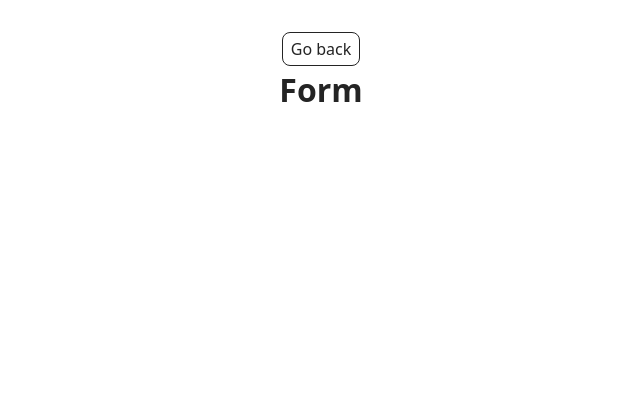
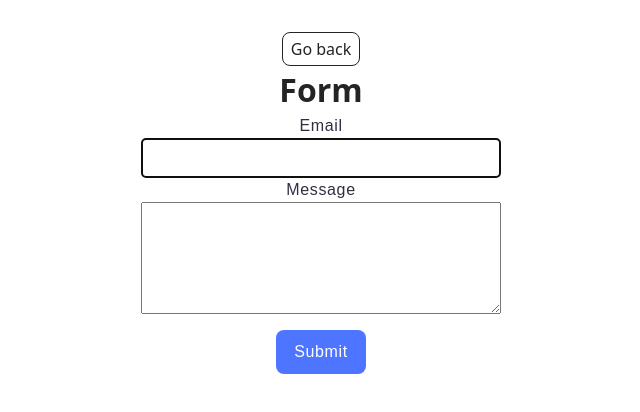
Before and after one commit to BogdanGoIT/goit-124-js-hw-09, a website built with Vite: page src/2-form.html in a window 1280 px wide. Shown: the whole page, without its empty margins (319-959 px from the left). Built offline with nearby package versions, Linux system fonts and the light colour scheme.

Commit message:
add js-hw9 2-form

```diff
--- a/src/2-form.html
+++ b/src/2-form.html
@@ -12,6 +12,18 @@
       <div class="container">
         <a class="back-link" href="./index.html">Go back</a>
         <h1 class="main-title">Form</h1>
+
+        <form class="feedback-form" autocomplete="off">
+          <label>
+            Email
+            <input type="email" name="email" autofocus />
+          </label>
+          <label>
+            Message
+            <textarea name="message" rows="8"></textarea>
+          </label>
+          <button type="submit">Submit</button>
+        </form>
       </div>
     </main>
 
--- a/src/css/base.css
+++ b/src/css/base.css
@@ -74,3 +74,50 @@ ol {
 .simple-lightbox {
   background: rgba(46, 47, 66, 0.8);
 }
+
+/* Form */
+.feedback-form {
+  font-family: 'Montserrat', sans-serif;
+  font-weight: 400;
+  font-size: 16px;
+  line-height: 1.5;
+  letter-spacing: 0.04em;
+  color: #2e2f42;
+}
+
+.feedback-form label {
+  display: flex;
+  flex-direction: column;
+  justify-content: center;
+  align-items: center;
+}
+
+.feedback-form label input {
+  display: block;
+
+  border: 1px solid #808080;
+  border-radius: 4px;
+  width: 360px;
+  height: 40px;
+}
+
+textarea {
+  display: block;
+  width: 360px;
+  height: 112px;
+}
+
+.feedback-form button {
+  margin-top: 16px;
+  border-radius: 8px;
+  padding: 8px 16px;
+  border-color: transparent;
+
+  background: #4e75ff;
+
+  font-weight: 500;
+  font-size: 16px;
+  line-height: 150%;
+  letter-spacing: 0.04em;
+  color: #fff;
+}
--- a/src/js/2-form.js
+++ b/src/js/2-form.js
@@ -1 +1,36 @@
-console.log('Form');
+const KEY = 'feedback-form-state';
+
+const form = document.querySelector('.feedback-form');
+form.addEventListener('input', inputClick);
+form.addEventListener('submit', formSubmit);
+
+const formData = { email: '', message: '' };
+
+const localeData = JSON.parse(localStorage.getItem(KEY)) ?? {};
+
+const { message, email } = localeData;
+
+form.elements.message.value = message ?? '';
+form.elements.email.value = email ?? '';
+
+formData.email = email;
+formData.message = message;
+
+function inputClick(evt) {
+  const { target } = evt;
+  formData[target.name] = target.value.trim();
+
+  localStorage.setItem(KEY, JSON.stringify(formData));
+}
+
+function formSubmit(evt) {
+  evt.preventDefault();
+
+  if (formData.email && formData.message) {
+    console.log(formData);
+    localStorage.removeItem(KEY);
+    form.reset();
+  } else {
+    console.log('Fill please all fields');
+  }
+}
```
